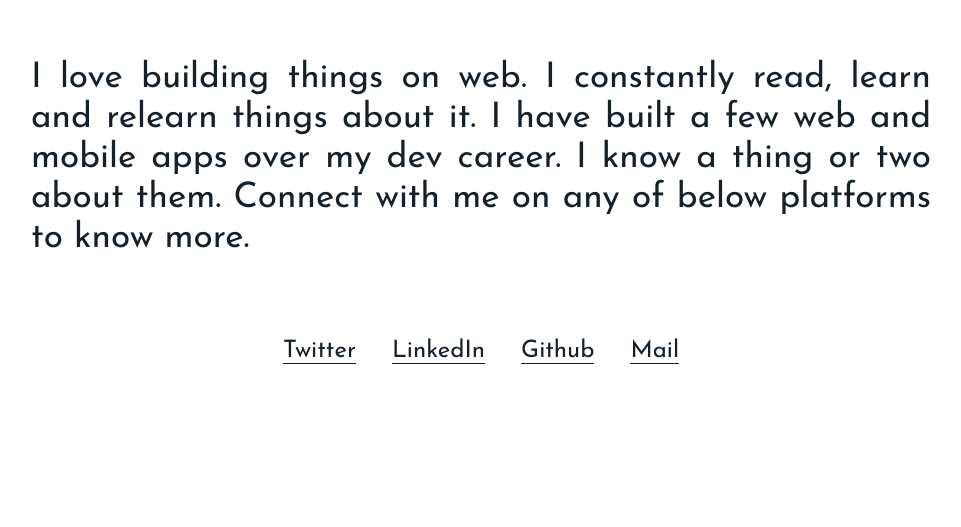
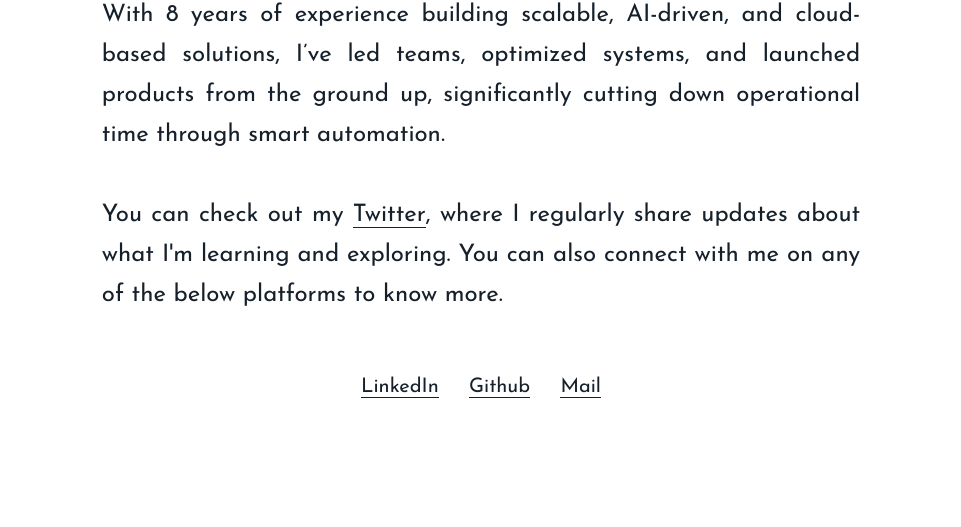
Before and after one commit to hariharan-dev/hariharan-dev.github.io, a plain HTML site: page index.html in a window 1280 px wide. Shown: the part 273-800 px from the top of the page, without its empty margins (159-1120 px from the left). Drawn offline with Linux system fonts and the light colour scheme.

Commit message:
Update content to reflect current mindset

```diff
--- a/index.html
+++ b/index.html
@@ -22,25 +22,32 @@
   <body>
     <div class="container">
       <header>
-        <h1>Hi, I'm HARIHARAN.</h1>
+        <h1>Hi, I'm Hariharan 👋</h1>
         <h2>Senior Software Engineer</h2>
       </header>
       <main>
         <p class="intro">
-          I love building things on web. I constantly read, learn and relearn
-          things about it. I have built a few web and mobile apps over my dev
-          career. I know a thing or two about them. Connect with me on any of
-          below platforms to know more.
+          I strive to be the go-to engineer for solving problems with
+          technology, whether it's a layman seeking clarity or a CTO seeking
+          innovation. With 8 years of experience building scalable, AI-driven,
+          and cloud-based solutions, I’ve led teams, optimized systems, and
+          launched products from the ground up, significantly cutting down
+          operational time through smart automation.
+          <br />
+          <br />
+          You can check out my
+          <a
+            class="twitter-link"
+            href="https://twitter.com/findhariharan"
+            target="_blank"
+            rel="noreferrer"
+            >Twitter</a
+          >, where I regularly share updates about what I'm learning and
+          exploring. You can also connect with me on any of the below platforms
+          to know more.
         </p>
       </main>
       <div class="sm-links">
-        <a
-          href="https://twitter.com/findhariharan"
-          target="_blank"
-          rel="noreferrer"
-        >
-          Twitter
-        </a>
         <a
           href="https://www.linkedin.com/in/hariharan-dev/"
           target="_blank"
--- a/styles.css
+++ b/styles.css
@@ -5,11 +5,11 @@ body {
   color: var(--text-color);
   transition: color 0.75s;
   font-family: Josefin Sans, sans-serif;
+  overflow: auto;
 }
 body .container {
   margin: auto;
   display: flex;
-  height: 98vh;
   justify-content: center;
   flex-direction: column;
 }
@@ -32,30 +32,43 @@ body .sm-links a {
   text-decoration: none;
   border-bottom: 1px solid;
 }
+body .twitter-link {
+  color: var(--text-color);
+  text-decoration: none;
+  border-bottom: 1px solid;
+}
 
-@media (min-width: 990px) {
+@media (min-width: 992px) {
   .container {
-    width: 900px;
+    width: 60%;
     font-size: 18px;
   }
 
   .intro {
-    font-size: 2.2rem;
+    font-size: 1.5rem;
     line-height: 2.5rem;
   }
 
   header {
+    font-size: 1.25rem;
+  }
+
+  body .sm-links a {
+    font-size: 1.25rem;
+  }
+}
+
+@media (min-width: 1200px) {
+  header {
+    font-size: 1.25rem;
+  }
+
+  .intro {
     font-size: 1.5rem;
   }
 
   body .sm-links a {
-    font-size: 0.8rem;
-  }
-}
-
-@media (min-width: 1200px) {
-  body .sm-links a {
-    font-size: 1.5rem;
+    font-size: 1.25rem;
   }
 }
 
@@ -71,14 +84,14 @@ body .sm-links a {
   }
 
   header {
-    font-size: 1rem;
+    font-size: 1.25rem;
   }
   body .sm-links a {
-    font-size: 0.8rem;
+    font-size: 1.25rem;
   }
 }
 
-@media (max-width: 320px) {
+@media (max-width: 420px) {
   .container {
     font-size: 10px;
     width: 90%;
@@ -97,25 +110,6 @@ body .sm-links a {
   }
 }
 
-@media (max-width: 250px) {
-  .container {
-    font-size: 8px;
-    width: 90%;
-  }
-
-  .intro {
-    font-size: 0.75rem;
-    line-height: 1rem;
-  }
-
-  header {
-    font-size: 0.5rem;
-  }
-  body .sm-links a {
-    font-size: 0.6rem;
-  }
-}
-
 @media (prefers-color-scheme: dark) {
   body {
     --bg-color: rgb(21, 32, 43);
```
